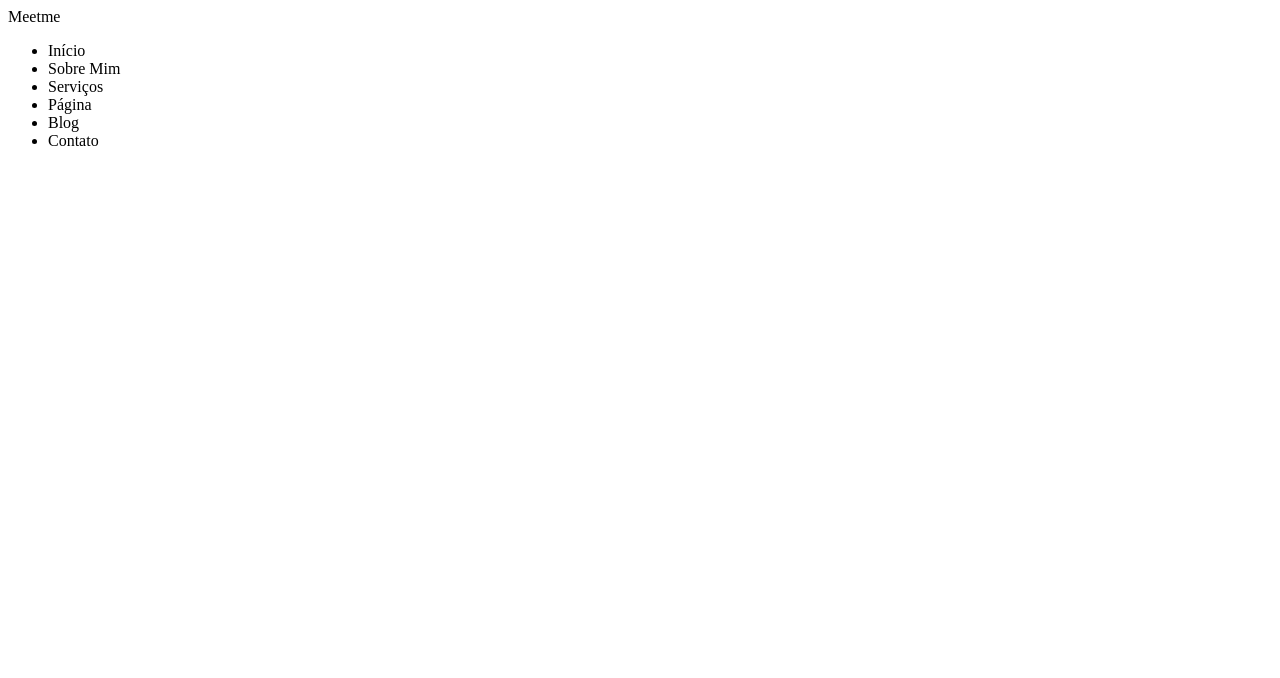
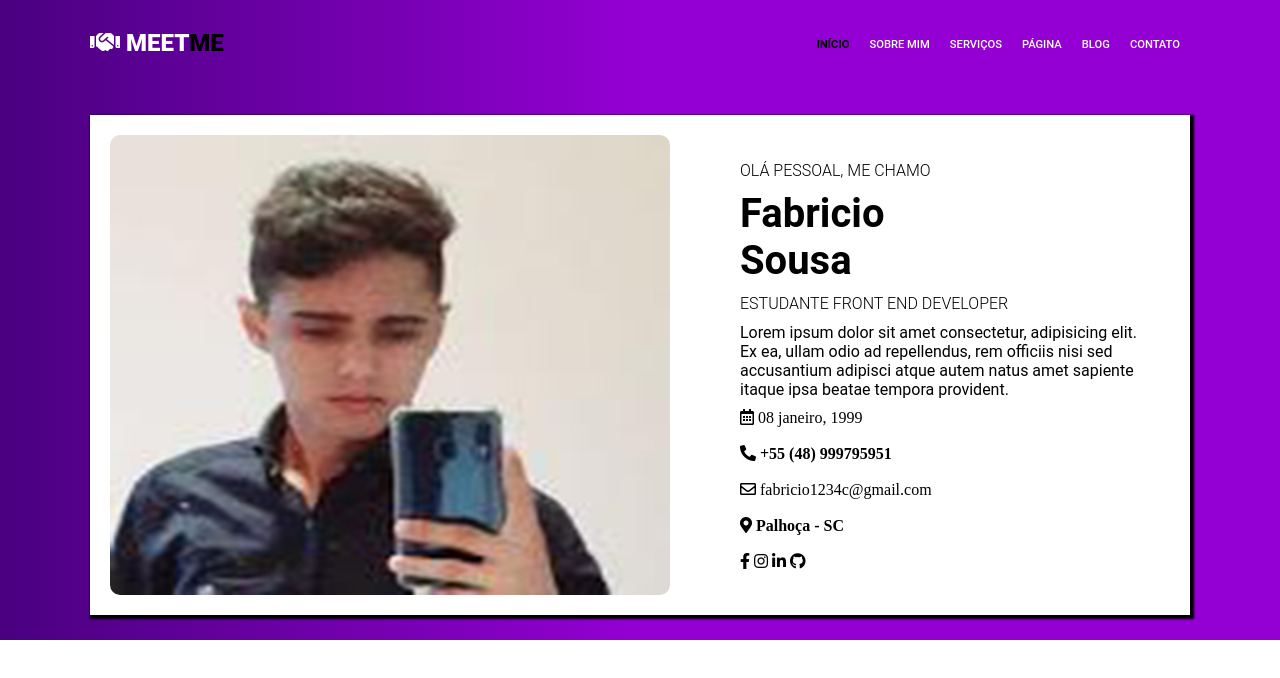
Before and after one commit to bricio123/Meetme, a website: page src/index.html in a window 1280 px wide. Drawn offline with Linux system fonts and the light colour scheme; a web font is replaced by a local one.

Commit message:
adding more

```diff
--- /dev/null
+++ b/src/css/about__me.css
@@ -0,0 +1,46 @@
+.about__me{
+    max-width: 1100px;
+    margin: 0 auto;
+    height: 500px;
+   background: #fff;
+   box-shadow: 2px 2px 2px 2px #000;
+   display: grid;
+   grid-template-columns: 600px 1fr;
+   align-items: center;
+   justify-content: center;
+
+}
+.about__me img{
+    border-radius: 30px;
+    width: 100%;
+    padding: 20px;
+    height: 500px;
+}
+.about__copy{
+   margin: 0 auto   ;
+    width: 400px;
+}
+
+.about__copy h2{
+    font-size: 1rem;
+    text-transform: uppercase;
+    font-weight: 300;
+    padding: 10px 0 10px 0;
+}
+.about__copy h2{
+    padding: 10px 0 10px 0;
+    font-weight: 300;
+}
+.about__me h1{
+    width: 200px;
+    font-size: 2.5rem;
+    font-weight: 700;
+    font-family: 'Roboto', sans-serif;
+}
+.information{
+    display: flex;
+    flex-direction: column;
+}
+.information i{
+    padding: 10px 0 10px 0;
+}
--- /dev/null
+++ b/src/css/global.css
@@ -0,0 +1,11 @@
+*{
+    box-sizing: border-box;
+    padding: 0;
+    margin: 0;
+    font-family: "Roboto", sans-serif;
+}
+body{
+
+   background: #fff;
+
+}
--- a/src/css/home.css
+++ b/src/css/home.css
@@ -0,0 +1,76 @@
+header{
+    background: -moz-linear-gradient(#0000ff 100%, #00ff00 100%);
+    background: -webkit-gradient(linear, left top, right top, color-stop(1%,#4B0082),  color-stop(50%,#9400D3));
+    height: 80vh;
+
+
+}
+.header{
+    width: 100%;
+    display: flex;
+    align-items: center;
+    justify-content: space-between;
+    max-width: 1100px;
+    padding: 30px 0 60px 0;
+    margin: 0 auto;
+
+
+
+
+}
+.header i{
+    color: #fff;
+    font-size: 1.5rem;
+    text-transform: uppercase;
+    font-weight: 900;
+}
+.logo__meetme{
+    color: #fff;
+    font-size: 1.5rem;
+    text-transform: uppercase;
+    font-weight: 900;
+}
+.logo{
+    color: #000;
+}
+.nav__links{
+
+    display: flex;
+    list-style: none;
+}
+.nav__links a.active{
+    color: #000;
+    font-weight: 600;
+
+}
+.nav__links a.active:hover{
+    border-bottom: unset;
+}
+.nav__links li a{
+    text-transform: uppercase;
+    padding: 10px;
+    text-decoration: unset;
+    color: #fff;
+    font-size: 0.7rem;
+    font-weight: 500;
+
+}
+.nav__links li a:hover{
+    transition: 0.5s;
+    color: #000;
+    border-bottom: 1px solid #000;
+}
+@media screen and (max-width:613px){
+    .header{
+
+        display: block;
+       text-align: center;
+    }
+    .nav__links{
+        padding: 20px;
+        text-align: center;
+        display: flex;
+        align-items: center;
+        justify-content: center;
+    }
+}
--- a/src/index.html
+++ b/src/index.html
@@ -1,24 +1,61 @@
 <!DOCTYPE html>
 <html lang="pt-br">
+
 <head>
     <meta charset="UTF-8">
     <meta name="viewport" content="width=device-width, initial-scale=1.0">
+
+    <link rel="stylesheet" href="https://cdnjs.cloudflare.com/ajax/libs/font-awesome/5.12.0-2/css/all.min.css">
+
     <!--css-->
     <link rel="stylesheet" href="style.css">
     <title>Meetme</title>
 </head>
+
 <body>
-    <div class="header">
-        <span>Meet<span class="logo">me</span></span>
-    <ul>
-        <li>Início</li>
-        <li>Sobre Mim</li>
-        <li>Serviços</li>
-        <li>Página</li>
-        <li>Blog</li>
-        <li>Contato</li>
-    </ul>
-</div>
+    <header>
+        <div class="header">
+            <a href="index.html"> <i class="far fa-handshake"> <span class="logo__meetme">Meet<span
+                            class="logo">me</span></span></i></a>
+            <ul class="nav__links">
+                <li><a class="active" href="index.html">Início</a></li>
+                <li><a href="about.html"> Sobre Mim</a></li>
+                <li><a href="services.html">Serviços</a></li>
+                <li><a href="page.html">Página</a></li>
+                <li><a href="blog.html">Blog</a></li>
+                <li><a href="contact.html">Contato</a></li>
+            </ul>
+        </div>
+        <section class="about__me">
+            <img src="./img/my-photo.jpg" alt="">
+            <section class="about__copy">
+                <h2>Olá Pessoal, Me chamo</h2>
+                <h1>Fabricio Sousa</h1>
+                <h2>Estudante Front End Developer</h2>
+
+                <p>Lorem ipsum dolor sit amet consectetur, adipisicing elit. Ex ea, ullam odio ad repellendus, rem
+                    officiis nisi sed accusantium adipisci atque autem natus amet sapiente itaque ipsa beatae tempora
+                    provident.</p>
+                <section class="information">
+                    <i class="far fa-calendar-alt"> 08 janeiro, 1999</i>
+                    <i class="fas fa-phone-alt"> +55 (48) 999795951</i>
+                    <i class="far fa-envelope"> fabricio1234c@gmail.com</i>
+                    <i class="fas fa-map-marker-alt"> Palhoça - SC</i>
+
+                    <section class="share">
+                        <i class="fab fa-facebook-f"></i>
+                        <i class="fab fa-instagram"></i>
+                        <i class="fab fa-linkedin-in"></i>
+                        <i class="fab fa-github"></i>
+                    </section>
+                </section>
+            </section>
+
+
+        </section>
+
+    </header>
 
 </body>
+
 </html>
--- a/src/style.css
+++ b/src/style.css
@@ -1 +1,11 @@
+@import "https://cdnjs.cloudflare.com/ajax/libs/font-awesome/5.12.0-2/css/fontawesome.min.css";
+@import "@import url('https://fonts.googleapis.com/css2?family=Roboto:wght@100;300;400;500;700;900&display=swap')";
+
+
+/*pages*/
 @import "./css/home.css";
+
+
+/*componets*/
+@import "./css/global.css";
+@import "./css/about__me.css";
```
Also changed, not shown: src/img/my-photo.jpg (added).
